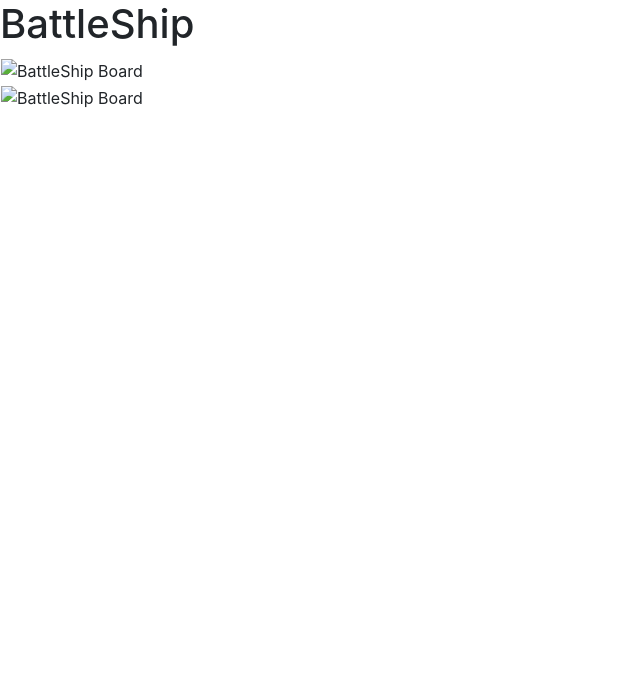
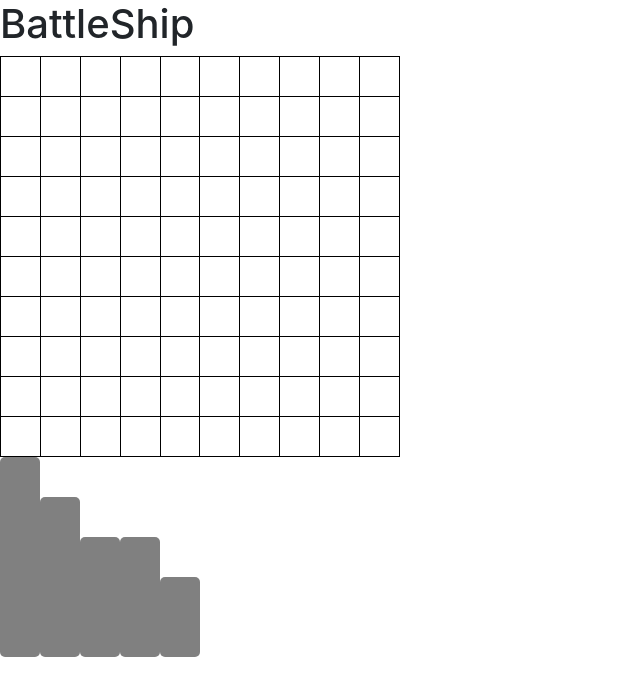
Before and after one commit to jspencersharpe/Battleship, a website: page index.html in a window 1280 px wide. Shown: the whole page, without its empty margins (0-640 px from the left). Drawn offline with nearby package versions, Linux system fonts and the light colour scheme.

Commit message:
fixed margin issue with ships

```diff
--- a/index.html
+++ b/index.html
@@ -19,21 +19,133 @@
   </head>
   <body>
     <h1>BattleShip</h1>
-    <table>
+    <table class="Game-Board" id="my-ships">
       <tr>
-        <td><img id="my-guesses" class="Game-Board" src="img/battleship_board.jpg" alt="BattleShip Board"></td>
-        <!-- <td><img src="img/battleship_board.jpg" alt="BattleShip Board"></td> -->
+        <td></td>
+        <td></td>
+        <td></td>
+        <td></td>
+        <td></td>
+        <td></td>
+        <td></td>
+        <td></td>
+        <td></td>
+        <td></td>
+      </tr>
+       <tr>
+        <td></td>
+        <td></td>
+        <td></td>
+        <td></td>
+        <td></td>
+        <td></td>
+        <td></td>
+        <td></td>
+        <td></td>
+        <td></td>
       </tr>
       <tr>
-        <td><img id="my-ships" class="Game-Board" src="img/battleship_board.jpg" alt="BattleShip Board"></td>
-        <!-- <td><img src="img/battleship_board.jpg" alt="BattleShip Board"></td> -->
+        <td></td>
+        <td></td>
+        <td></td>
+        <td></td>
+        <td></td>
+        <td></td>
+        <td></td>
+        <td></td>
+        <td></td>
+        <td></td>
+      </tr>
+      <tr>
+        <td></td>
+        <td></td>
+        <td></td>
+        <td></td>
+        <td></td>
+        <td></td>
+        <td></td>
+        <td></td>
+        <td></td>
+        <td></td>
+      </tr>
+      <tr>
+        <td></td>
+        <td></td>
+        <td></td>
+        <td></td>
+        <td></td>
+        <td></td>
+        <td></td>
+        <td></td>
+        <td></td>
+        <td></td>
+      </tr>
+      <tr>
+        <td></td>
+        <td></td>
+        <td></td>
+        <td></td>
+        <td></td>
+        <td></td>
+        <td></td>
+        <td></td>
+        <td></td>
+        <td></td>
+      </tr>
+      <tr>
+        <td></td>
+        <td></td>
+        <td></td>
+        <td></td>
+        <td></td>
+        <td></td>
+        <td></td>
+        <td></td>
+        <td></td>
+        <td></td>
+      </tr>
+      <tr>
+        <td></td>
+        <td></td>
+        <td></td>
+        <td></td>
+        <td></td>
+        <td></td>
+        <td></td>
+        <td></td>
+        <td></td>
+        <td></td>
+      </tr>
+      <tr>
+        <td></td>
+        <td></td>
+        <td></td>
+        <td></td>
+        <td></td>
+        <td></td>
+        <td></td>
+        <td></td>
+        <td></td>
+        <td></td>
+      </tr>
+      <tr>
+        <td></td>
+        <td></td>
+        <td></td>
+        <td></td>
+        <td></td>
+        <td></td>
+        <td></td>
+        <td></td>
+        <td></td>
+        <td></td>
       </tr>
     </table>
-    <div class="ship" id="aircraft-carrier">
-    <div class="ship" id="aircraft-carrier-2">
-      </div>
-      </div>
-
+    <div class="ship" id="aircraft-carrier"></div><!--
+    --><div class="ship" id="battleship"></div><!--
+    --><div class="ship" id="submarine"></div><!--
+    --><div class="ship" id="destroyer"></div><!--
+    --><div class="ship" id="patrol-boat"></div>
     <!-- jQuery (necessary for Bootstrap's JavaScript plugins) -->
     <script src="https://ajax.googleapis.com/ajax/libs/jquery/1.11.1/jquery.min.js"></script>
     <script src="https://ajax.googleapis.com/ajax/libs/jquery/2.1.1/jquery.min.js"></script>
--- a/main.css
+++ b/main.css
@@ -1,19 +1,54 @@
-.Game-Board {
+table#my-ships {
   margin: 0;
-  height: 440px;
-  width: 440px;
+  height: 400px;
+  width: 400px;
+}
+
+td {
+   border: 1px solid black;
+   height: 40px;
+   width: 40px;
+   margin-left: 0;
+   padding: 0;
+}
+
+div.ship {
+  display: inline-block;
+  border-radius: 5px;
+  background: grey;
+  padding-bottom: 5px;
 }
 
 div#aircraft-carrier {
 	width: 40px;
-	height: 240px;
-	background: grey;
-  border-radius: 10px;
+	height: 200px;
 }
 
-.carrier-sideways {
-	width: 240px;
-	height: 40px;
-	background: grey;
-  border-radius: 10px;
+div#battleship {
+	width: 40px;
+	height: 160px;
 }
+
+div#submarine {
+	width: 40px;
+	height: 120px;
+}
+
+div#destroyer {
+	width: 40px;
+	height: 120px;
+}
+
+div#patrol-boat {
+	width: 40px;
+	height: 80px;
+}
+
+/*.carrier-flip {
+  width: 40px;
+	height: 200px;
+  border-radius: 5px;
+  background: grey;
+
+}
+*/
--- a/main.js
+++ b/main.js
@@ -1,12 +1,12 @@
 $(function() {
-    $( ".ship" ).draggable({ grid: [ 40, 40 ] });
-    $( ".ship" ).draggable({ containment: "#my-ships", scroll: false });
+    $( ".ship" ).draggable({grid: [ 40, 40 ]});
+    $( ".ship" ).draggable({ containment: ".Game-Board", scroll: false });
+    $( ".ship" ).draggable({snap: "td tr" });
 });
 
-$('div#aircraft-carrier').toggle(
-function(){
-    $( this ).addClass( "carrier-sideways" );
-},
-function(){
-    $( this ).removeClass( "carrier-sideways" );
+/*
+$('.aircraft-carrier').on('click', function(e) {
+    $( '.aircraft-carrier' ).toggleClass( "carrier-flip" );
+    //e.preventDefault()
 });
+*/
```
